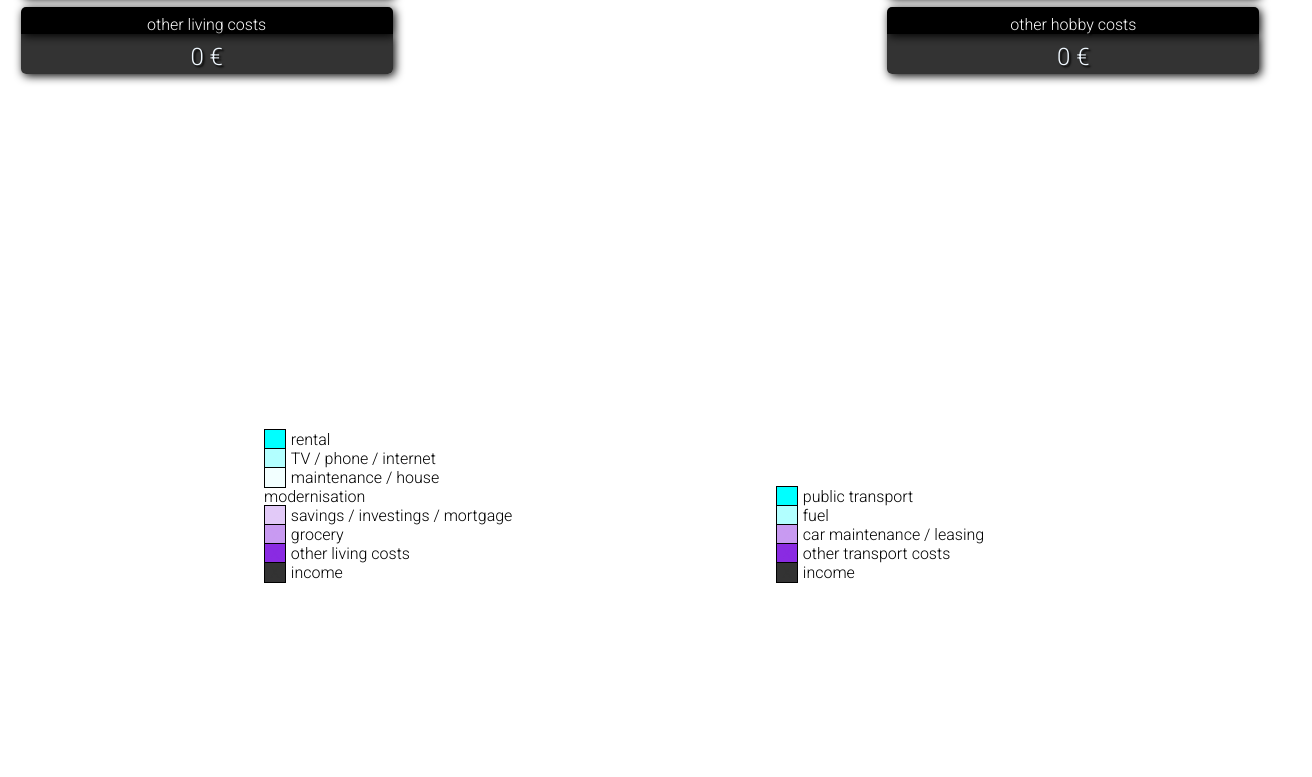
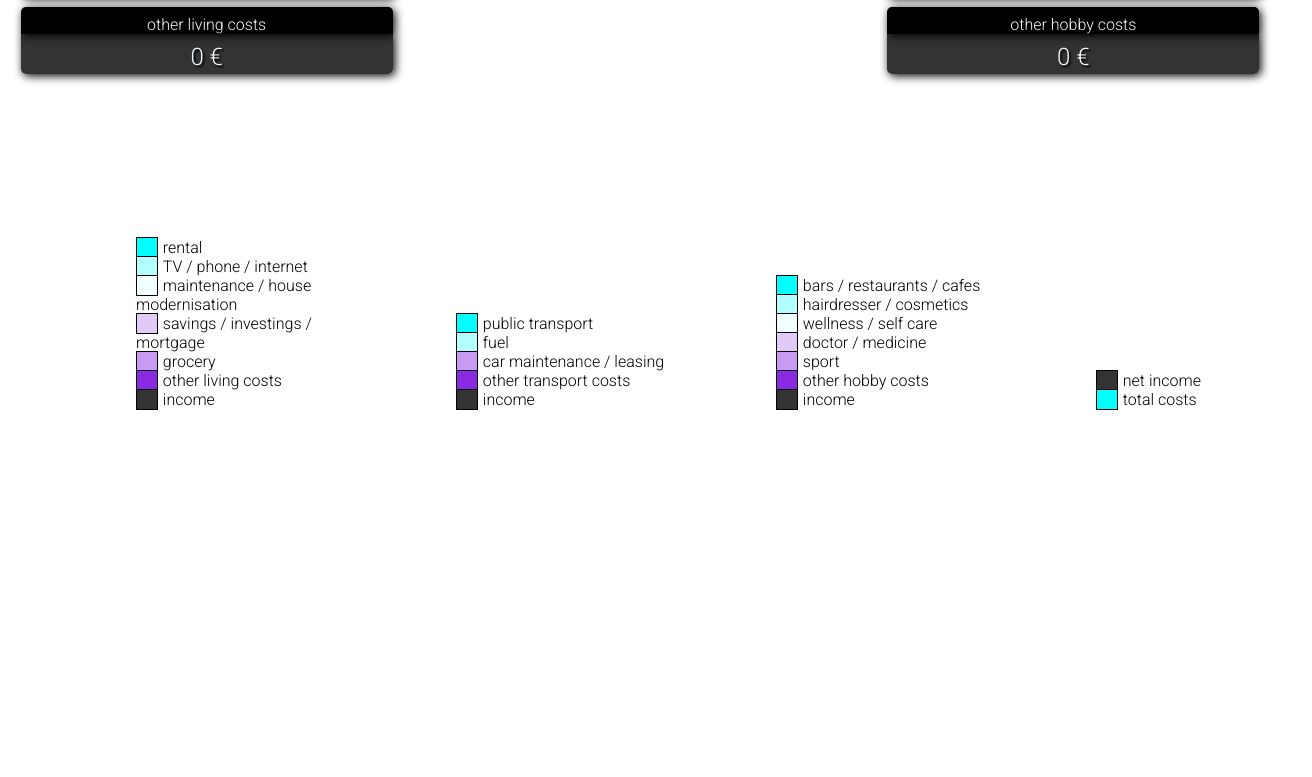
Before and after one commit to Dodkes/budgetchart, a React (Create React App) app: page / in a window 1280 px wide. Shown: the part 583-1360 px from the top of the page, 1312 px wide, since content can reach past the window. After the commit the page ends 993 px from the top, so only its background shows below. Built offline with nearby package versions, Linux system fonts and the light colour scheme.

Commit message:
Added net income graph
Added 1 more graph represents relation between income and total costs

```diff
--- a/src/App.css
+++ b/src/App.css
@@ -3,6 +3,7 @@
   margin: 0;
   box-sizing: border-box;
   font-family: 'Roboto', sans-serif;
+  /* border: 1px solid red; */
 }
 
 input:hover, input:focus{
@@ -143,6 +144,7 @@ body{
 .legend{
   text-align: left;
   list-style-type: none;
+  width: 200%;
 }
 
 span{
--- a/src/chart.js
+++ b/src/chart.js
@@ -1,7 +1,7 @@
 import styles from './chart.module.css'
 import { livingLabels, transportLabels, hobbyLabels } from './input';
 //CHART IMPORTS
-import { Doughnut } from 'react-chartjs-2'; //import Doughnut component
+import { Doughnut, Pie } from 'react-chartjs-2'; //import Doughnut component
 import { Chart as ChartJS, ArcElement, Tooltip } from 'chart.js'; //po novom musime importovat a nizsie registrovat tieto veci
 ChartJS.register(ArcElement, Tooltip);
 
@@ -44,8 +44,18 @@ function DoughnutChart(props){
                         <li><span className={styles.incomeLabel}>X</span>{hobbyLabels[6]}</li>
                 </ul>
         </div>
+        <div className={styles.chartwidth}>
+            <Pie data={props.dataSummary} />
+            <ul className='legend'>
+                <li><span className={styles.incomeLabel}>X</span>net income</li>
+                <li><span className={styles.firstLabel}>X</span>total costs</li>
+            </ul>
+        </div>
     </div>
     )
 }
 
 export default DoughnutChart
+
+//OPRAVA ->
+//Nevidno tooltip pretoze chartwidth je prilis mala
--- a/src/chart.module.css
+++ b/src/chart.module.css
@@ -10,11 +10,10 @@
 }
 
 .chartwidth{
-    width: 40vh;
+    width: 10%;
     margin: 0 12vh 0 12vh;
     display: inline-block;
 }
-
 
 .firstLabel{
     background-color: #00FFFF;
--- a/src/input.js
+++ b/src/input.js
@@ -1,6 +1,6 @@
-import { FcHome } from "react-icons/fc";
-import { FcPuzzle } from "react-icons/fc";
-import { FcInTransit } from "react-icons/fc";
+import { FcHome } from "react-icons/fc"; //icon
+import { FcPuzzle } from "react-icons/fc"; //icon
+import { FcInTransit } from "react-icons/fc"; //icon
 import DoughnutChart from './chart'
 import { useState } from 'react'
 
@@ -11,8 +11,8 @@ hobbyData = [0, 0, 0, 0, 0, 0, 0]
 let transportData = [0, 0, 0, 0, 0]
 
 //chart costs variables -> means chart data computed
-let livingCosts, transportCosts, hobbyCosts, income
-livingCosts = transportCosts = hobbyCosts = income = 0
+let livingCosts, transportCosts, hobbyCosts, income, netIncome, totalCosts
+livingCosts = transportCosts = hobbyCosts = income = netIncome = totalCosts = 0
 
 //chart colors variables
 const colorsArray = ['#00FFFF','#b2ffff', '#f2ffff', '#e2caf8', '#bf8aef', '#8A2BE2', '#333333']
@@ -55,6 +55,10 @@ function InputItem(props){
         livingCosts > income ? livingData[6] = 0 : livingData[6] = income - livingCosts
         transportCosts > income ? transportData[4] = 0 : transportData[4] = income - transportCosts
         hobbyCosts > income ? hobbyData[6] = 0 : hobbyData[6] = income - hobbyCosts
+
+        totalCosts = livingCosts + transportCosts + hobbyCosts
+        //console.log(totalCosts)
+        totalCosts > income ? netIncome = 0 : netIncome = income - totalCosts
     }
         props.myFunc()
     }
@@ -98,6 +102,16 @@ function Input(){
             }],
     })
 
+    const [dataSummary, setDataSummary] = useState({
+        labels: [ 'total costs', 'net income'],
+        datasets: [{
+                data: [totalCosts, netIncome],
+                backgroundColor: [cyan, black],
+                borderColor: 'black',
+                borderWidth: 1,
+            }],
+    })
+
     const updateChart = () => {
         setDataLiving({
             labels: livingLabels,
@@ -111,6 +125,10 @@ function Input(){
         setDataHobby({
             labels: hobbyLabels,
             datasets: [{data: hobbyData}],
+        })
+        setDataSummary({
+            labels: [ 'total costs', 'net income'],
+            datasets: [{data: [totalCosts, netIncome]}]
         })
     }
 
@@ -148,7 +166,7 @@ function Input(){
                 <p></p>{/* emty element for grid space*/}
                 <InputItem title={hobbyLabels[5]} myFunc={updateChart} />
             </form>
-            <DoughnutChart dataLiving={dataLiving} dataTransport={dataTransport} dataHobby={dataHobby}/>
+            <DoughnutChart dataLiving={dataLiving} dataTransport={dataTransport} dataHobby={dataHobby} dataSummary={dataSummary}/>
         </div>
     )
 }
```
Lines whose indentation alone changed are shown as unchanged.
